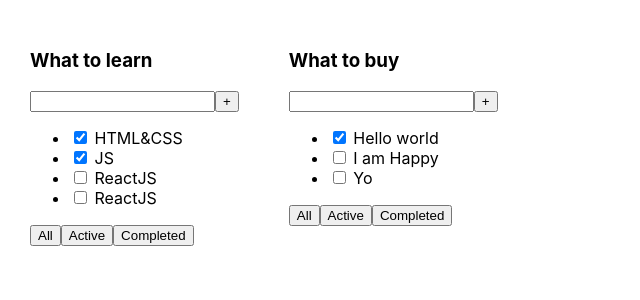
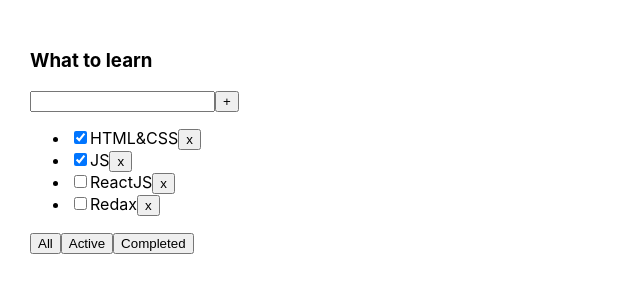
Before and after one commit to MonroeLionel/Todo-List-Dimach-TS, a React (Create React App) app: page / in a window 1280 px wide. Shown: the top 300 px of the page, without its empty margins (0-640 px from the left). Built offline with nearby package versions, Linux system fonts and the light colour scheme.

Commit message:
Todolist for students 02

```diff
--- a/src/App.tsx
+++ b/src/App.tsx
@@ -1,25 +1,68 @@
-import React from 'react';
+import React, {useState} from 'react';
 import './App.css';
-import {TuduList} from "./TuduList";
+import {tasks1PropsType, TuduList} from "./TuduList";
+
+// export function Counter() {
+//     console.log(`counter render`);
+//     let arr = useState(5);
+//     let data = arr[0];
+//     let setData = arr[1]
+//
+//     return <div onClick={() => {
+//         setData(data + 1)
+//     }}>{data}</div>
+// }
+export type FilterValueType = `all` | `completed` | `active`
 
 function App() {
-    const tasks1 = [
+    // let initTask = [
+    //     {id: 1, title: "HTML&CSS", isDone: true},
+    //     {id: 2, title: "JS", isDone: true},
+    //     {id: 3, title: "ReactJS", isDone: false},
+    //     {id: 4, title: "Redax", isDone: false}
+    // ]
+    //let arr = useState(initTask);
+    // let tasks1 = arr[0];
+    // let setTasks = arr[1];
+    let [tasks1, setTasks] = useState<Array<tasks1PropsType>>([
         {id: 1, title: "HTML&CSS", isDone: true},
         {id: 2, title: "JS", isDone: true},
         {id: 3, title: "ReactJS", isDone: false},
-        {id: 4, title: "ReactJS", isDone: false}
-    ]
-    const tasks2 = [
-        {id: 1, title: "Hello world", isDone: true},
-        {id: 2, title: "I am Happy", isDone: false},
-        {id: 3, title: "Yo", isDone: false}
-    ]
+        {id: 4, title: "Redax", isDone: false}
+    ]);
+    let [filter, sestFilter] = useState<FilterValueType>(`all`)
+
+    let taskForTodolist = tasks1;
+    if (filter === `completed`) {
+        taskForTodolist = tasks1.filter(el => el.isDone === true)
+    }
+    if (filter === `active`) {
+        taskForTodolist = tasks1.filter(el => el.isDone === false)
+    }
+    // const tasks2 = [
+    //     {id: 1, title: "Hello world", isDone: true},
+    //     {id: 2, title: "I am Happy", isDone: false},
+    //     {id: 3, title: "Yo", isDone: false}
+    // ]
+    function removeTask(id: number) {
+        let filteredTasks = tasks1.filter(el => el.id !== id)
+        setTasks(filteredTasks);
+    }
+
+    function changeFilter(value: FilterValueType) {
+        sestFilter(value);
+    }
 
     return (
         <div className="App">
-            <TuduList title={`What to learn`} tasks1={tasks1}/>
+            <TuduList
+                title={`What to learn`}
+                tasks1={taskForTodolist}
+                removeTasks={removeTask}
+                changeFilter={changeFilter}
+            />
 
-            <TuduList title={`What to buy`} tasks1={tasks2}/>
+            {/*<TuduList title={`What to buy`} tasks1={tasks2}/>*/}
 
         </div>
     );
--- a/src/TuduList.tsx
+++ b/src/TuduList.tsx
@@ -1,11 +1,14 @@
 import React from "react";
+import {FilterValueType} from "./App";
 
 type TuduListPropsType = {
     title: string
     title2?: boolean
     tasks1: Array<tasks1PropsType>
+    removeTasks: (id: number) => void
+    changeFilter: (value: FilterValueType) => void
 }
-type tasks1PropsType = {
+export type tasks1PropsType = {
     id: number,
     title: string,
     isDone: boolean
@@ -21,9 +24,18 @@
                 <button>+</button>
             </div>
             <ul>
+                {/*MAP это метод массива который на основе каждого объекта в массиве создает*/}
+                {/*какой то другой элемент*/}
+                {/*на выходе мы получаем новый массив с этими новыми элементами*/}
                 {props.tasks1.map(el => {
                     return (
-                        <li><input type="checkbox" checked={el.isDone}/> <span>{el.title}</span></li>
+                        <li><input type="checkbox" checked={el.isDone}/>
+                            <span>{el.title}</span>
+                            <button onClick={() => {
+                                props.removeTasks(el.id)
+                            }}>x
+                            </button>
+                        </li>
 
                     )
                 })}
@@ -31,9 +43,18 @@
 
             </ul>
             <div>
-                <button>All</button>
-                <button>Active</button>
-                <button>Completed</button>
+                <button onClick={() => {
+                    props.changeFilter(`all`)
+                }}>All
+                </button>
+                <button onClick={() => {
+                    props.changeFilter(`active`)
+                }}>Active
+                </button>
+                <button onClick={() => {
+                    props.changeFilter(`completed`)
+                }}>Completed
+                </button>
             </div>
         </div>
     )
--- a/src/index.tsx
+++ b/src/index.tsx
@@ -5,10 +5,10 @@
 import * as serviceWorker from './serviceWorker';
 
 ReactDOM.render(
+    //  <Counter/>
+    <App/>
 
-        <App />
-
-    ,document.getElementById('root'));
+    , document.getElementById('root'));
 
 // If you want your app to work offline and load faster, you can change
 // unregister() to register() below. Note this comes with some pitfalls.
```
